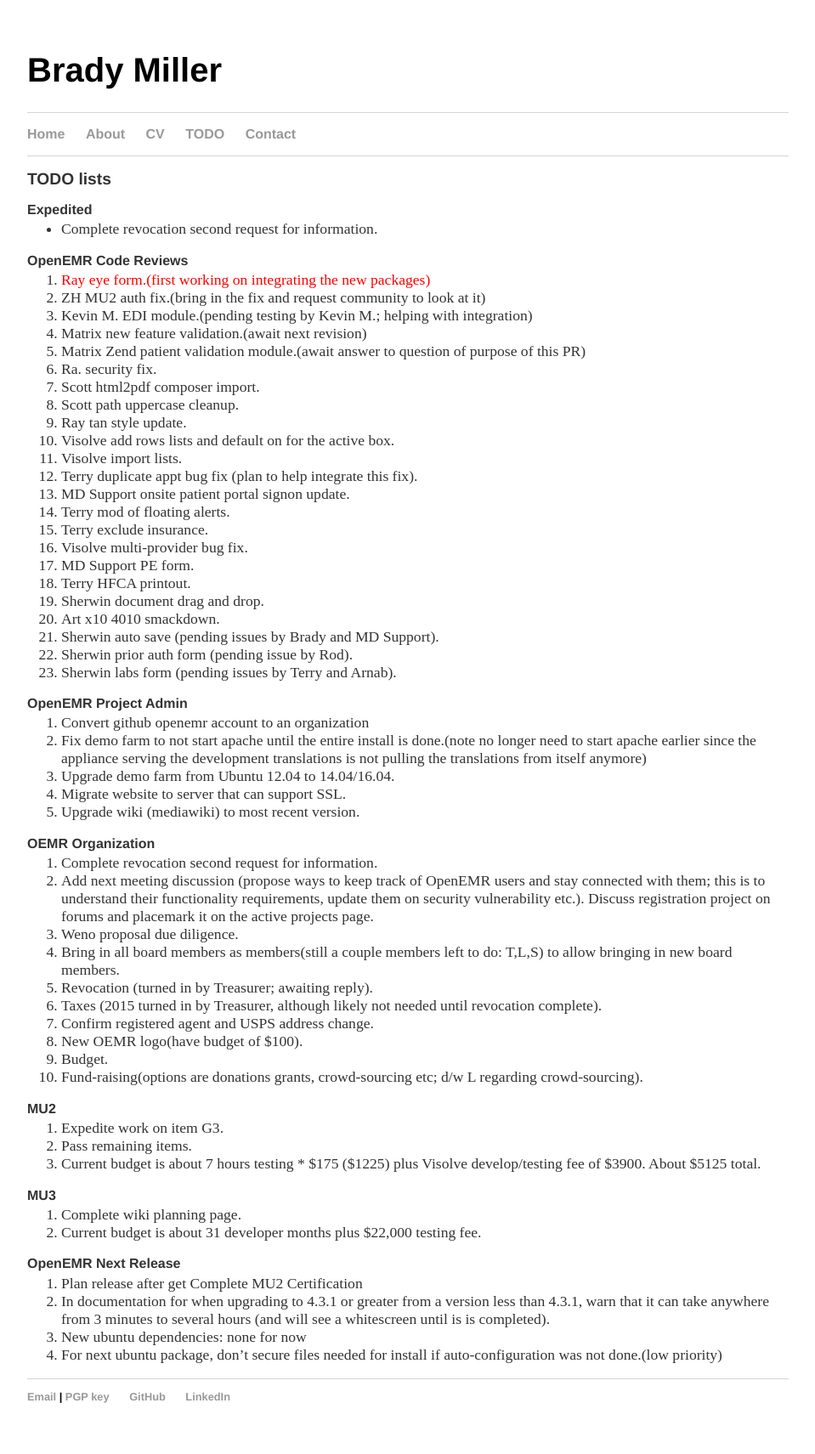
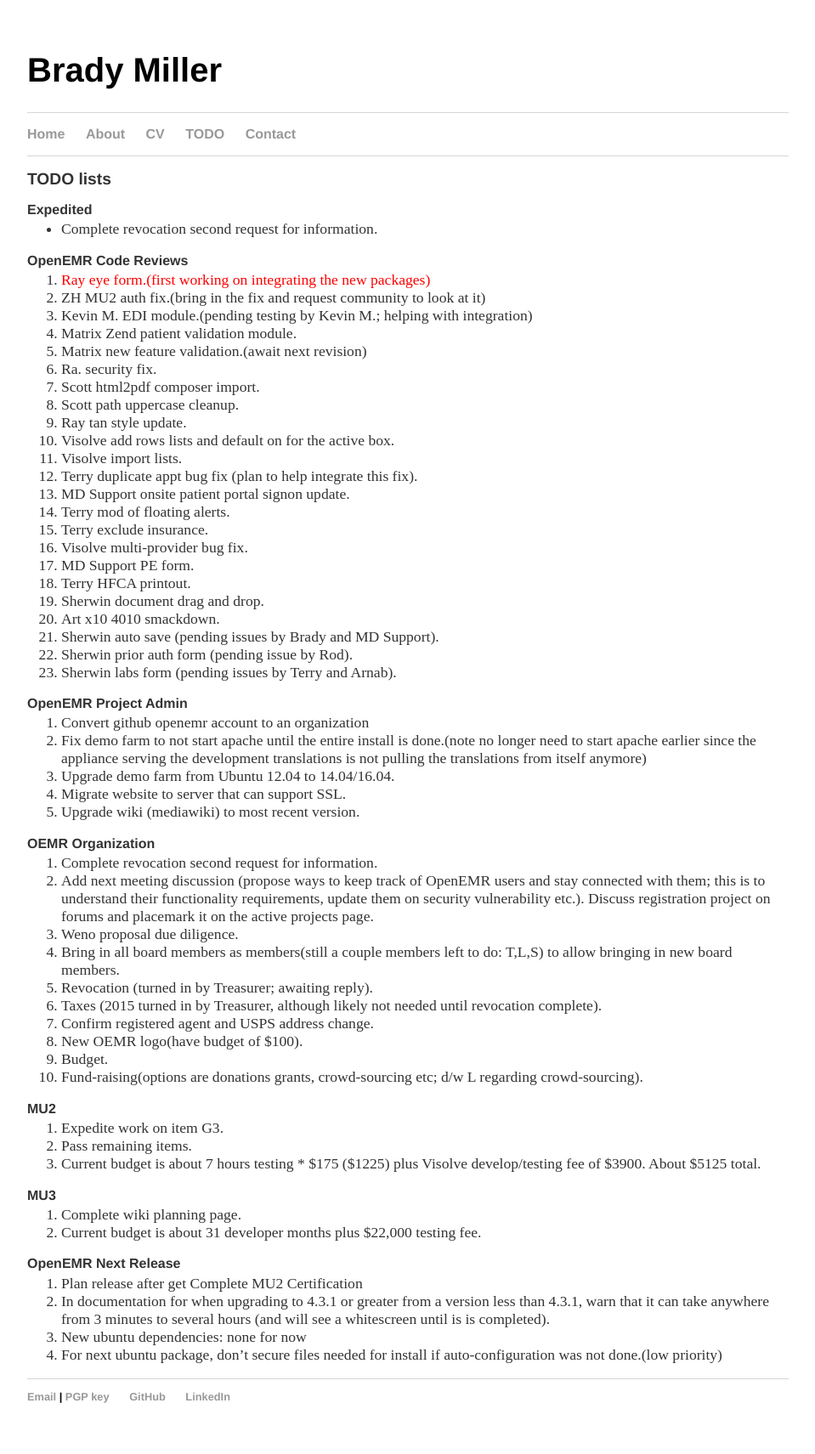
Before and after one commit to bradymiller/bradymiller.github.io, a Jekyll site: the page built from todo/index.md, in a window 1280 px wide. Shown: the whole page at 85% size, without its empty margins (160-1119 px from the left). Built offline with Jekyll 4.4.1, drawn with Linux system fonts in a browser that asks for light colours.

Commit message:
Update todo list

```diff
--- a/todo/index.md
+++ b/todo/index.md
@@ -10,8 +10,8 @@
 1. <span style="color: red">Ray eye form.(first working on integrating the new packages)</span>
 1. ZH MU2 auth fix.(bring in the fix and request community to look at it)
 1. Kevin M. EDI module.(pending testing by Kevin M.; helping with integration)
+1. Matrix Zend patient validation module.
 1. Matrix new feature validation.(await next revision)
-1. Matrix Zend patient validation module.(await answer to question of purpose of this PR)
 1. Ra. security fix.
 1. Scott html2pdf composer import.
 1. Scott path uppercase cleanup.
```
